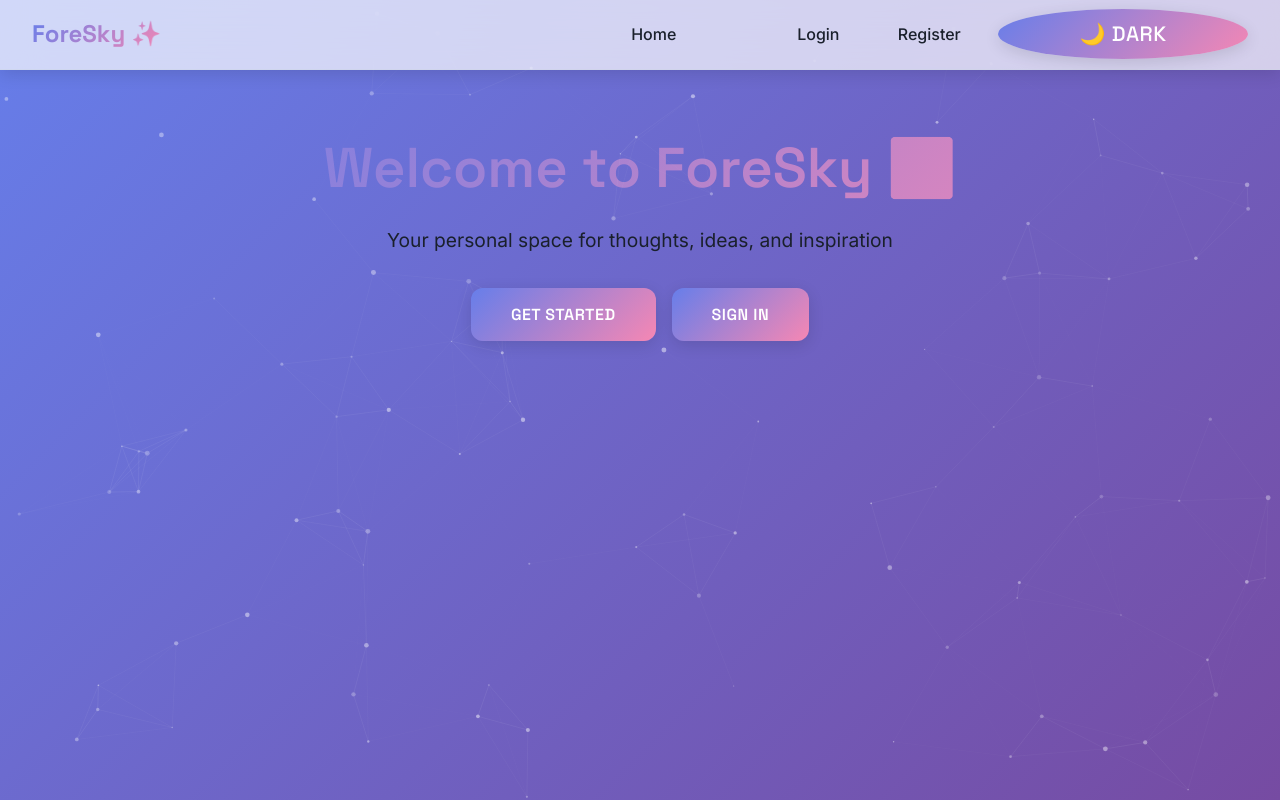
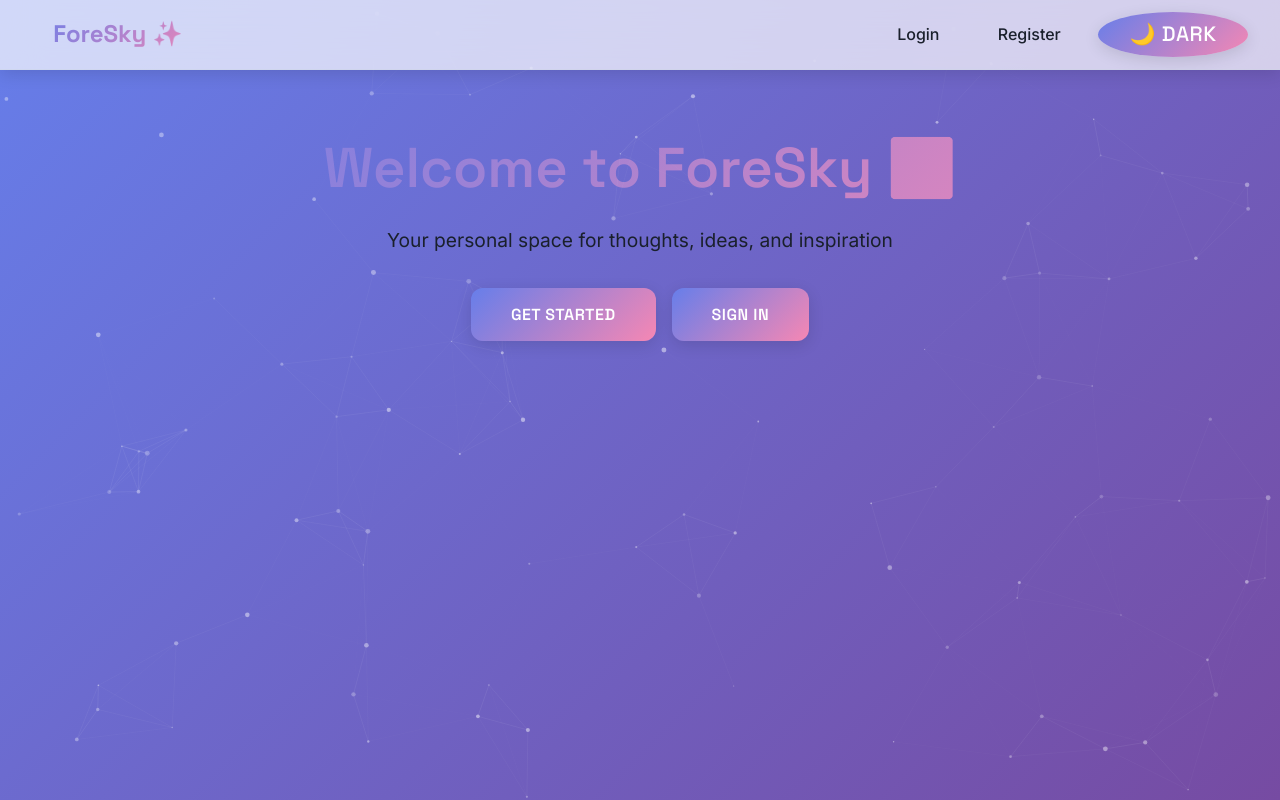
Before and after one commit to irev88/ForeSky, a React (Vite) app in the folder frontend/: page / in a window 1280 px wide. Built offline with nearby package versions, Linux system fonts and the light colour scheme; no server answers.

Commit message:
alpha012

```diff
--- a/frontend/src/App.css
+++ b/frontend/src/App.css
@@ -201,8 +201,8 @@
   }
 
   .theme-toggle {
-    width: 250px;
-    height: 50px;
+    width: 150px;
+    height: 45px;
     border-radius: 50%;
     display: flex;
     align-items: center;
@@ -214,12 +214,8 @@
     border: none !important;
   }
 
-  .home {
-    width: 150px
-  }
-
   .logout {
-    width: 250px
+    width: 45px
   }
 
   .theme-toggle:hover {
--- a/frontend/src/App.jsx
+++ b/frontend/src/App.jsx
@@ -32,9 +32,8 @@ function App() {
       <ParticleBackground />
       <nav>
         <div className="nav-content">
-          <div className="logo">ForeSky ✨</div>
+          <Link className="logo" to="/">ForeSky ✨</Link>
           <div className="nav-links">
-            <Link className="home" to="/">Home</Link>
             {!token && <Link to="/login">Login</Link>}
             {!token && <Link to="/register">Register</Link>}
             {token && <button className="logout" onClick={handleLogout}>Logout</button>}
```
